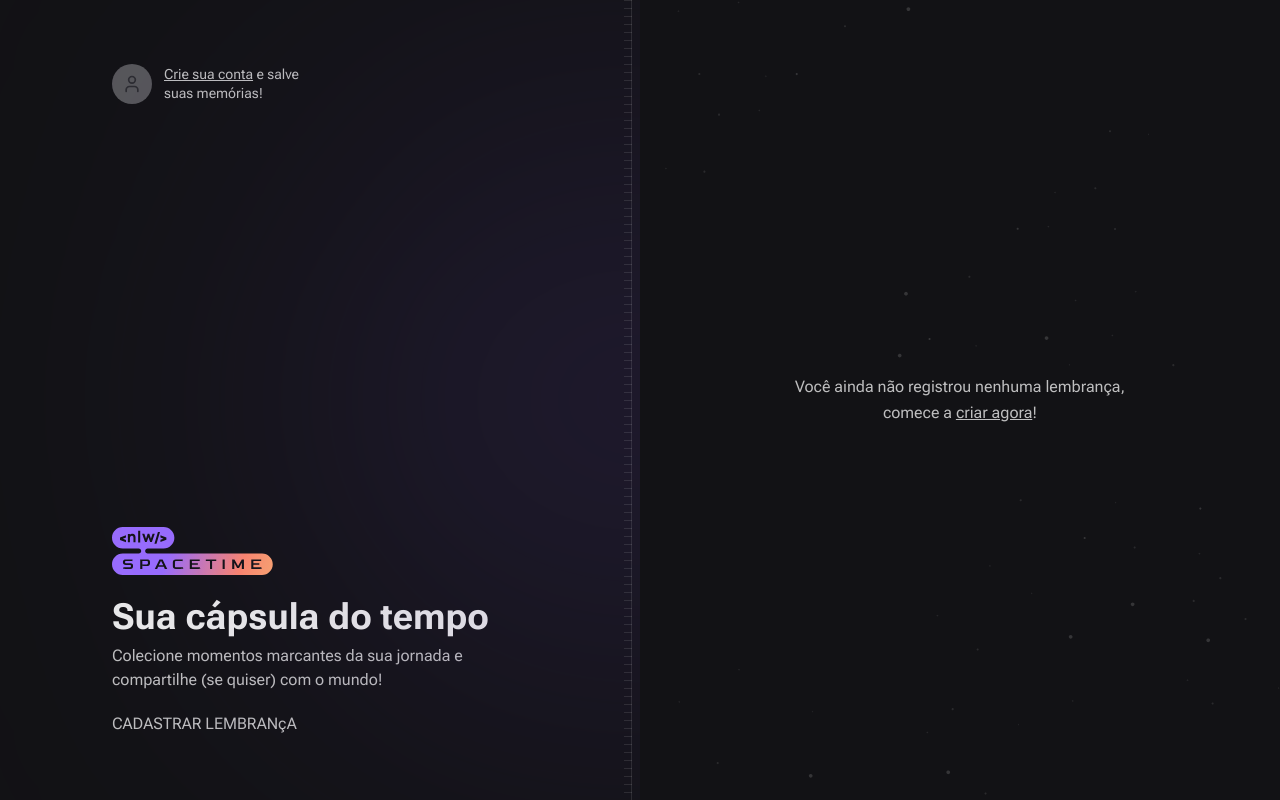
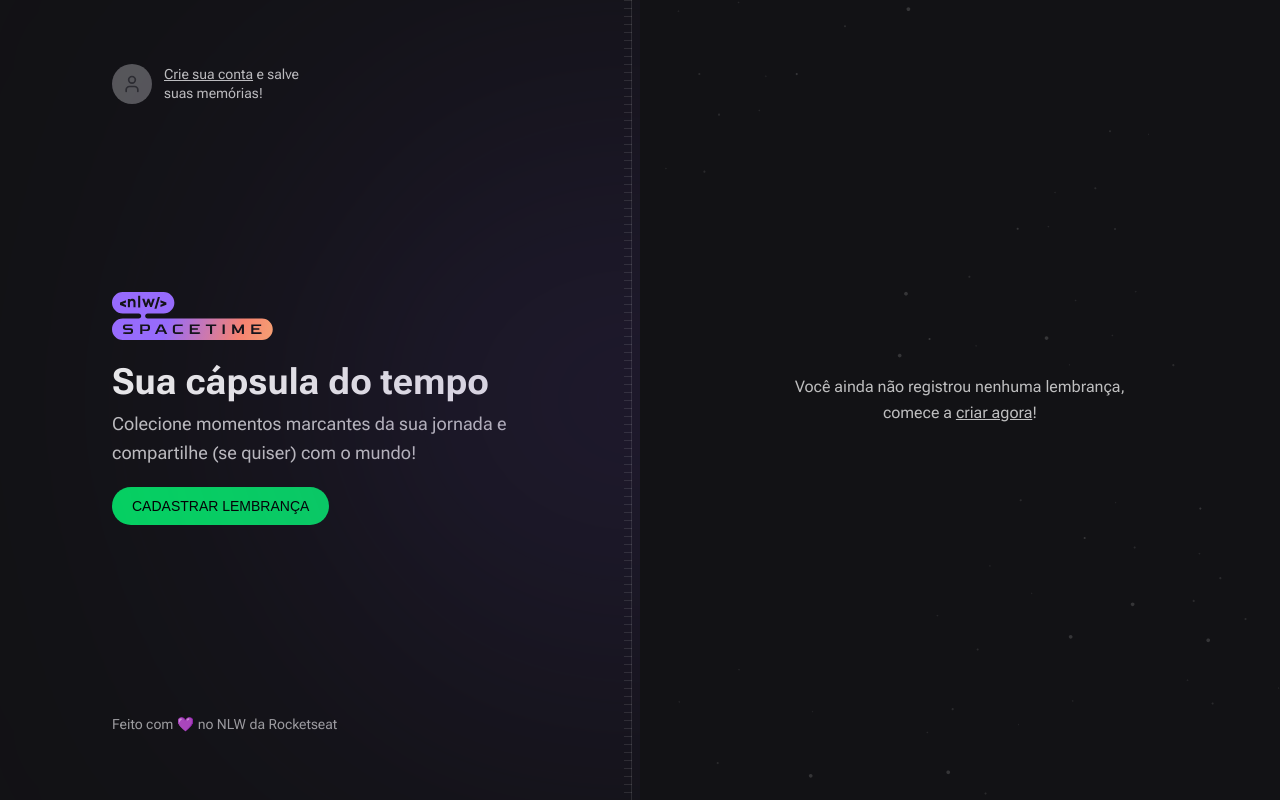
Before and after one commit to eddyzera/web-nlw-timeline, a Next.js app: page / in a window 1280 px wide. Built offline with nearby package versions, Linux system fonts and the light colour scheme; a web font is replaced by a local one.

Commit message:
refactor: add copywrite

```diff
--- a/src/app/globals.css
+++ b/src/app/globals.css
@@ -1,3 +1,8 @@
 @tailwind base;
 @tailwind components;
 @tailwind utilities;
+
+body {
+  -webkit-font-smoothing: antialiased;
+  text-rendering: optimizeLegibility;
+}
--- a/src/app/page.tsx
+++ b/src/app/page.tsx
@@ -26,14 +26,20 @@ export default function Home() {
             <h1 className="mt-5 text-4xl font-bold leading-tight text-gray-50">
               Sua cápsula do tempo
             </h1>
-            <p>
+            <p className="text-lg leading-relaxed">
               Colecione momentos marcantes da sua jornada e compartilhe (se
               quiser) com o mundo!
             </p>
           </div>
-          <a className="inline-block" href="">
+          <a
+            className="inline-block rounded-full bg-green-500 px-5 py-3 font-alt text-sm uppercase leading-none text-black hover:bg-green-600"
+            href=""
+          >
             CADASTRAR LEMBRANçA
           </a>
+        </div>
+        <div className="text-sm leading-relaxed text-gray-200">
+          Feito com 💜 no NLW da Rocketseat
         </div>
       </div>
 
```
